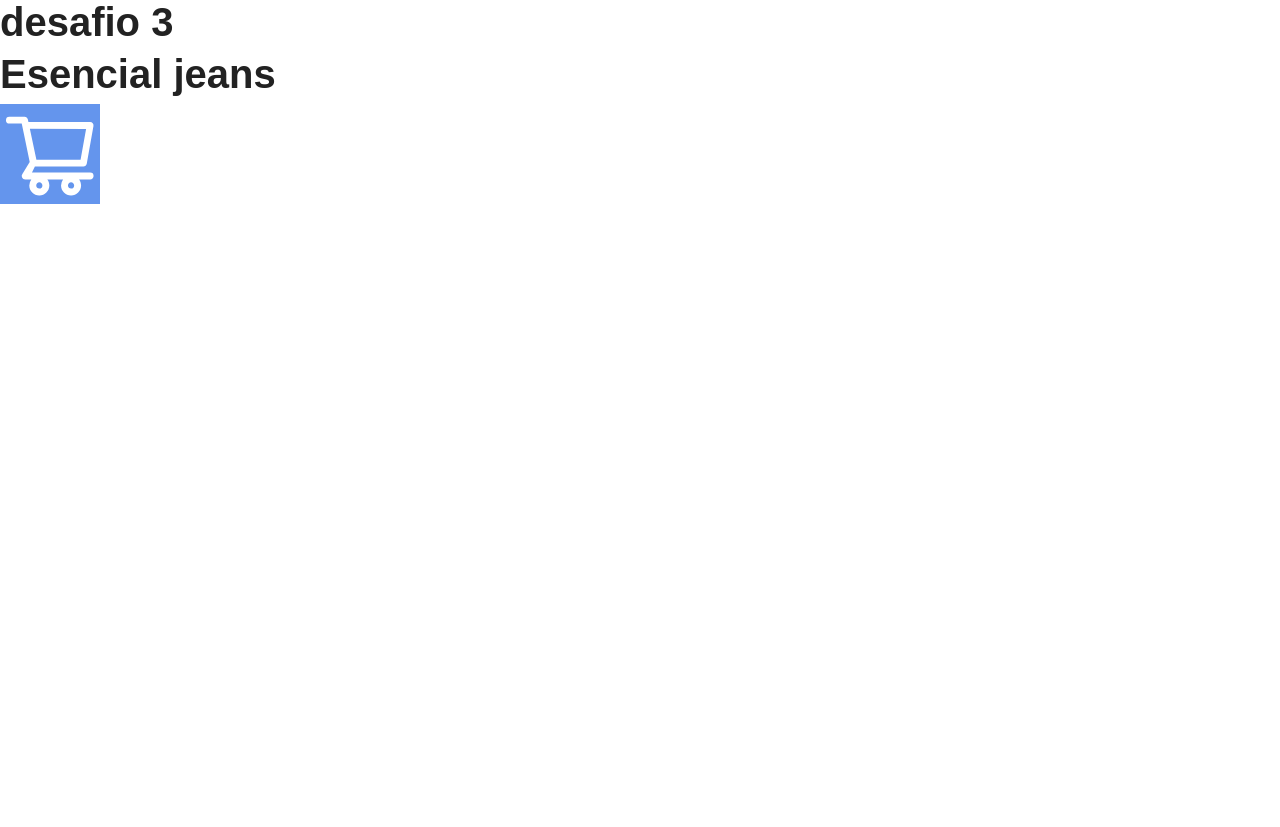
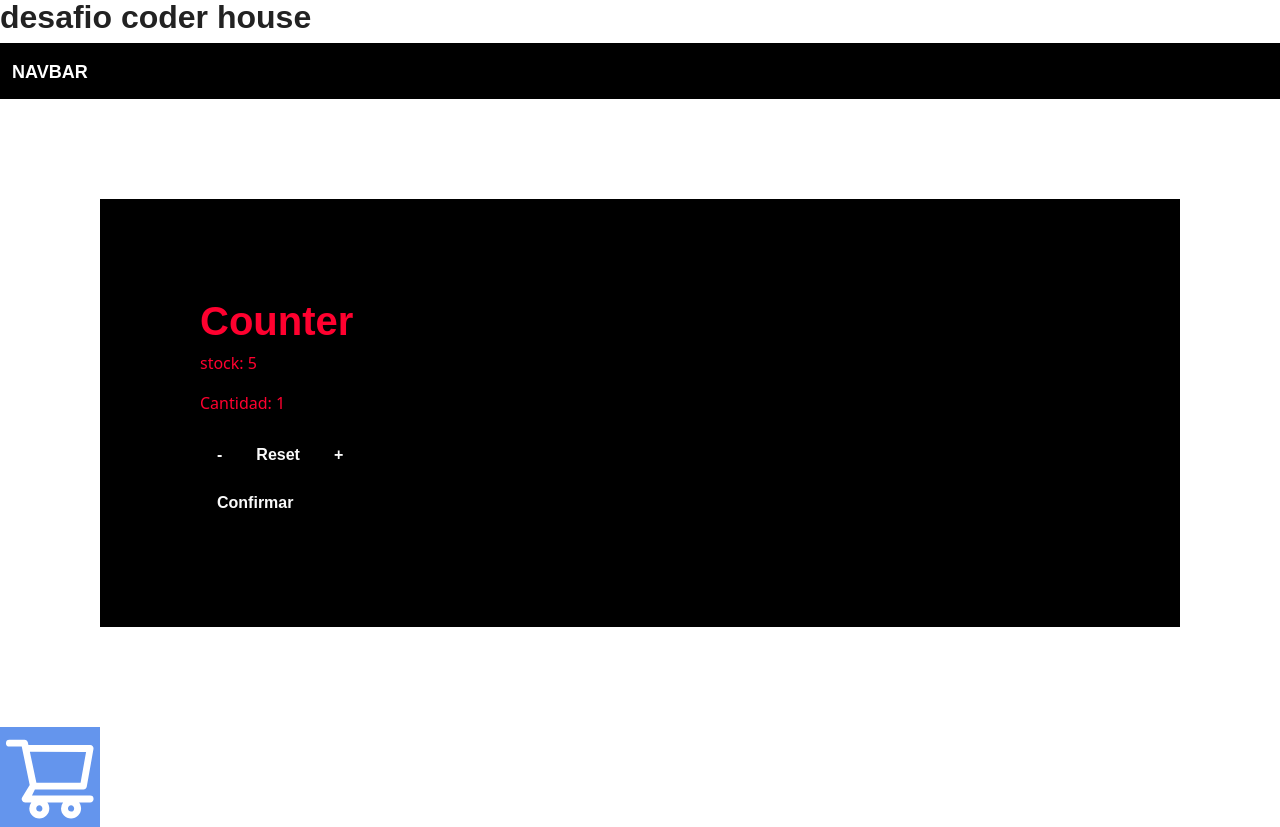
Before and after one commit to sandroareco/desafios-de-coder, a React (Create React App) app: page / in a window 1280 px wide. Before the commit the page ends 800 px from the top, so only its background shows below. Built offline with nearby package versions, Linux system fonts and the light colour scheme; a web font is replaced by a local one.

Commit message:
desafio de contador

```diff
--- a/src/App.css
+++ b/src/App.css
@@ -8,3 +8,26 @@
     background-color: cornflowerblue;
     color: white;
 }
+
+.counter-box {
+    margin: 100px;
+    padding: 100px;
+    background-color: black;
+    color: #ff012f;
+}
+
+.btn {
+    background-color: #000;
+    padding: 10px 15px;
+    margin: 2px;
+    color: #fafafa;
+    border: none;
+    border-radius: 5px;
+    cursor:pointer;
+}
+
+@media(max-width: 800px) {
+    .counter-box{
+        max-width: 80vw;
+    }
+}
--- a/src/App.jsx
+++ b/src/App.jsx
@@ -1,15 +1,38 @@
-
+import {React, useState} from 'react';
 import './App.css';
 import ItemListContainer from './component/itemListContainer/itemListContainer';
 import { AiOutlineShoppingCart } from 'react-icons/ai';
+import Navbar from './component/Navbar/Navbar';
+import Counter from './component/Counter/Counter';
 const App = () => {
+
+  // const [cont, setCont] = useState(0);
+  // function contador (operacion) {
+  //   if (operacion == '+') {
+  //     setCont( cont + 1)
+  //   } else {
+  //     setCont (cont - 1)
+  //   }
+  // }
+
   return (
     <div className="App">
-      <h1>desafio 3</h1>
+      <Navbar />
+      {/* <p>
+        Contador: {cont}
+      </p>
+      <button className='btn btn-primary' onClick={() =>
+        contador("+")} >
+        +
+      </button>
+      <button className='btn btn-secondary' onClick={() =>
+        contador("-")} >
+        -
+      </button> */}
       <ItemListContainer title="Esencial jeans" />
-    <AiOutlineShoppingCart className='icon'  />
+      <AiOutlineShoppingCart className='icon'  />
     </div>
-  )
+  );
 }
 
 export default App;
--- a/src/component/CartWidget/CartWidget.jsx
+++ b/src/component/CartWidget/CartWidget.jsx
@@ -2,6 +2,6 @@ import React from 'react'
 
 export const CartWidget = () => {
   return (
-    <div>CartWidget</div>
+    <h2>desafio coder house</h2>
   )
 }
--- /dev/null
+++ b/src/component/Counter/Counter.jsx
@@ -0,0 +1,39 @@
+import {useState} from 'react';
+
+const Counter = ({stock, onAdd}) => {
+    const [count, setCount] = useState(1)
+
+    function add (){
+        if (count < stock){
+        setCount(count + 1)
+        }
+    }
+
+    function substract(){
+        if (count > 0){
+        setCount (count -1)
+        }
+    }
+
+    function reset(){
+        setCount(1)
+    }
+
+    return (
+    <div>
+        <div className='counter-box'>
+             <h1>Counter </h1>
+             <p>stock: {stock} </p>
+             <p>Cantidad: {count} </p>
+        <div>
+            <button className='btn' onClick={substract} > - </button>
+            <button className='btn' onClick={reset} > Reset</button>
+            <button className='btn' onClick={add} > + </button>
+        </div>
+            <button className='btn' onClick={() => onAdd(count)}>Confirmar</button>
+        </div>
+    </div>
+    );
+}
+
+export default Counter;
--- a/src/component/itemListContainer/itemListContainer.jsx
+++ b/src/component/itemListContainer/itemListContainer.jsx
@@ -1,6 +1,15 @@
-const ItemListContainer = ({title}) => {
+
+import Counter from '../Counter/Counter';
+
+const ItemListContainer = () => {
+    function onAdd(count) {
+        console.log(`se han seleccionado ${count} productos`)
+    }
     return (
-        <h1>{title}</h1>
+        <div>
+            <Counter stock={5} onAdd={onAdd}/>
+        </div>
+
     )
 }
 
--- a/src/component/navbar/navbar.jsx
+++ b/src/component/navbar/navbar.jsx
@@ -1,8 +1,20 @@
 import React from "react";
 import { CartWidget } from "../CartWidget/CartWidget";
 
-export const Navbar = () => {
+const Navbar = () => {
+    // const user = {nombre: "busca tu producto"}
     return(
+        <>
         <CartWidget />
-    )
+        <nav className="navbar navbar-expand-lg navbar-dark bg-dark">
+          <div className="container-fluid">
+          <a className="navbar-brand" href="#">Navbar</a>
+          <div className="collapse navbar-collapse" id="navbarColor02">
+        </div>
+          </div>
+        </nav>
+        </>
+    );
 }
+
+export default Navbar;
```
Also changed, not shown: src/component/Boton/Boton.jsx (added, +11 -0 lines), src/component/Form/Form.jsx (added, +13 -0 lines).
